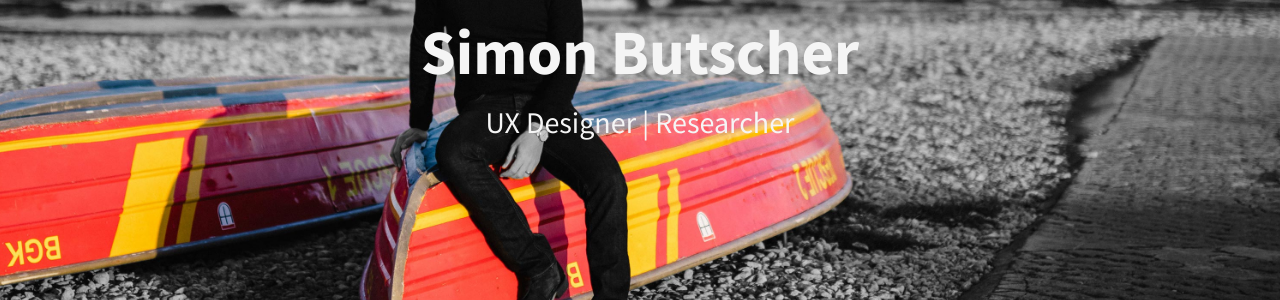
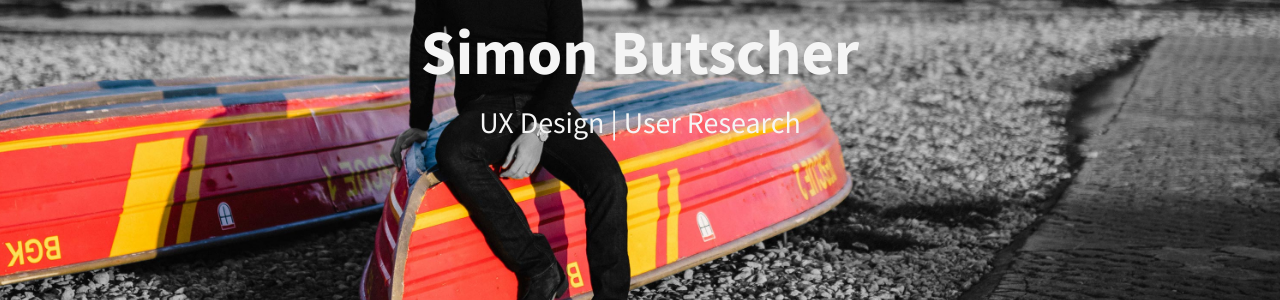
Before and after one commit to SimonButscher/home, a Jekyll site: the page built from index.html, in a window 1280 px wide and 900 px high. Shown: the part 232-532 px from the top of the window. Built offline with Jekyll 4.4.1, drawn with Linux system fonts in a browser that asks for light colours.

Commit message:
changed title

```diff
--- a/_includes/head.html
+++ b/_includes/head.html
@@ -6,7 +6,7 @@
   <meta name="description" content="">
   <meta name="author" content="">
 
-  <title>Stylish Portfolio - Start Bootstrap Theme</title>
+  <title>Portfolio</title>
 
   <!-- Bootstrap Core CSS -->
   <link href="css/bootstrap.min.css" rel="stylesheet">
--- a/_includes/header.html
+++ b/_includes/header.html
@@ -2,7 +2,7 @@
   <div class="text-vertical-center">
     <h1 class=header_h>Simon Butscher</h1>
     <div>
-      <h2 class="header_h">UX Designer | Researcher</h2>
+      <h2 class="header_h">UX Design | User Research</h2>
     </div>
     <!--<br>-->
     <!--<a href="#about" class="btn btn-dark btn-lg">Find Out More</a>-->
--- a/_layouts/front.html
+++ b/_layouts/front.html
@@ -1,10 +1,7 @@
 <!DOCTYPE html>
 <html lang="en">
-  <head>
-      <title>Portfolio</title>
-  </head>
 
-  {% include head.html %}
+{% include head.html %}
 
 <body>
 
```
